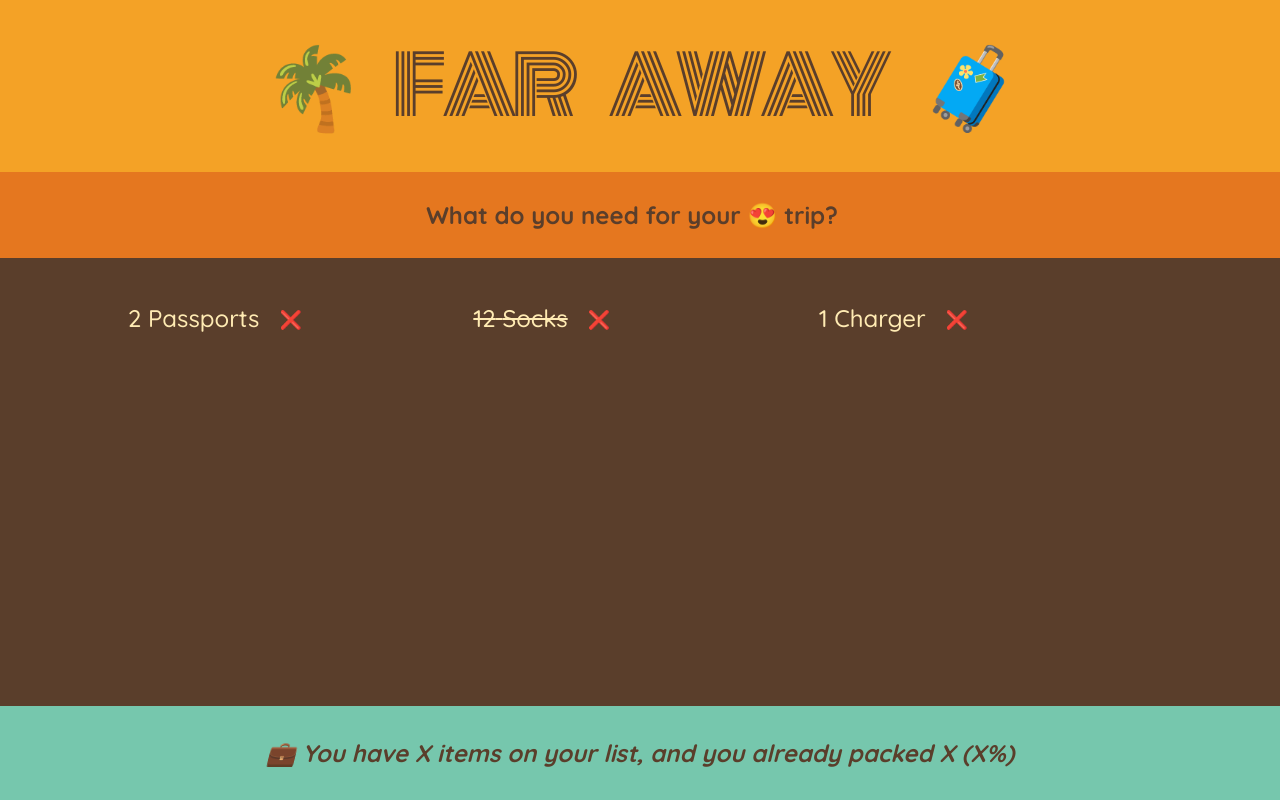
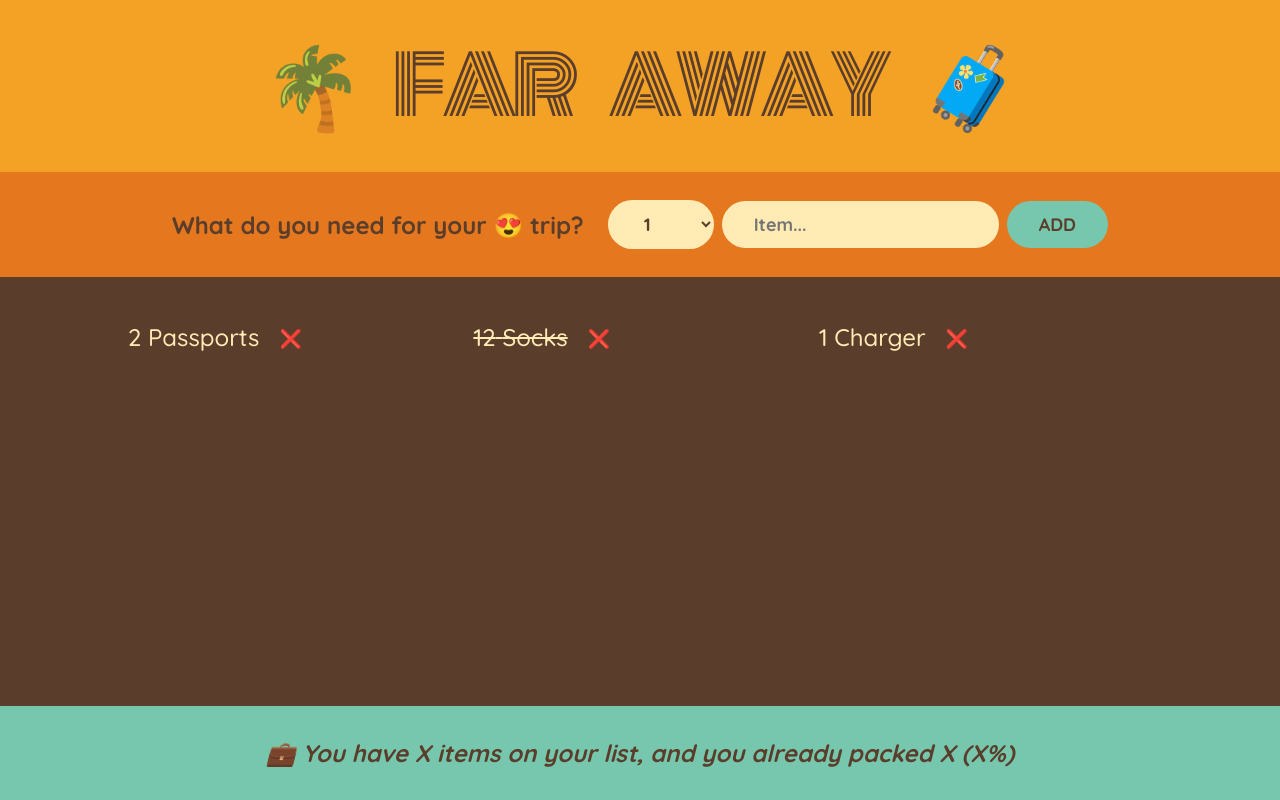
Before and after one commit to Tarun-Mittal-cell/RetroTravelPacker-React, a React (Create React App) app: page / in a window 1280 px wide. Built offline with nearby package versions, Linux system fonts and the light colour scheme.

Commit message:
dynamically rendering lists inside form

```diff
--- a/src/App.js
+++ b/src/App.js
@@ -21,9 +21,18 @@
 
 function Form() {
   return (
-    <div className="add-form">
+    <form className="add-form">
       <h3>What do you need for your 😍 trip?</h3>
-    </div>
+      <select>
+        {Array.from({ length: 20 }, (_, i) => i + 1).map((num) => (
+          <option value={num} key={num}>
+            {num}
+          </option>
+        ))}
+      </select>
+      <input type="text" placeholder="Item..." />
+      <button>Add</button>
+    </form>
   );
 }
 
```
